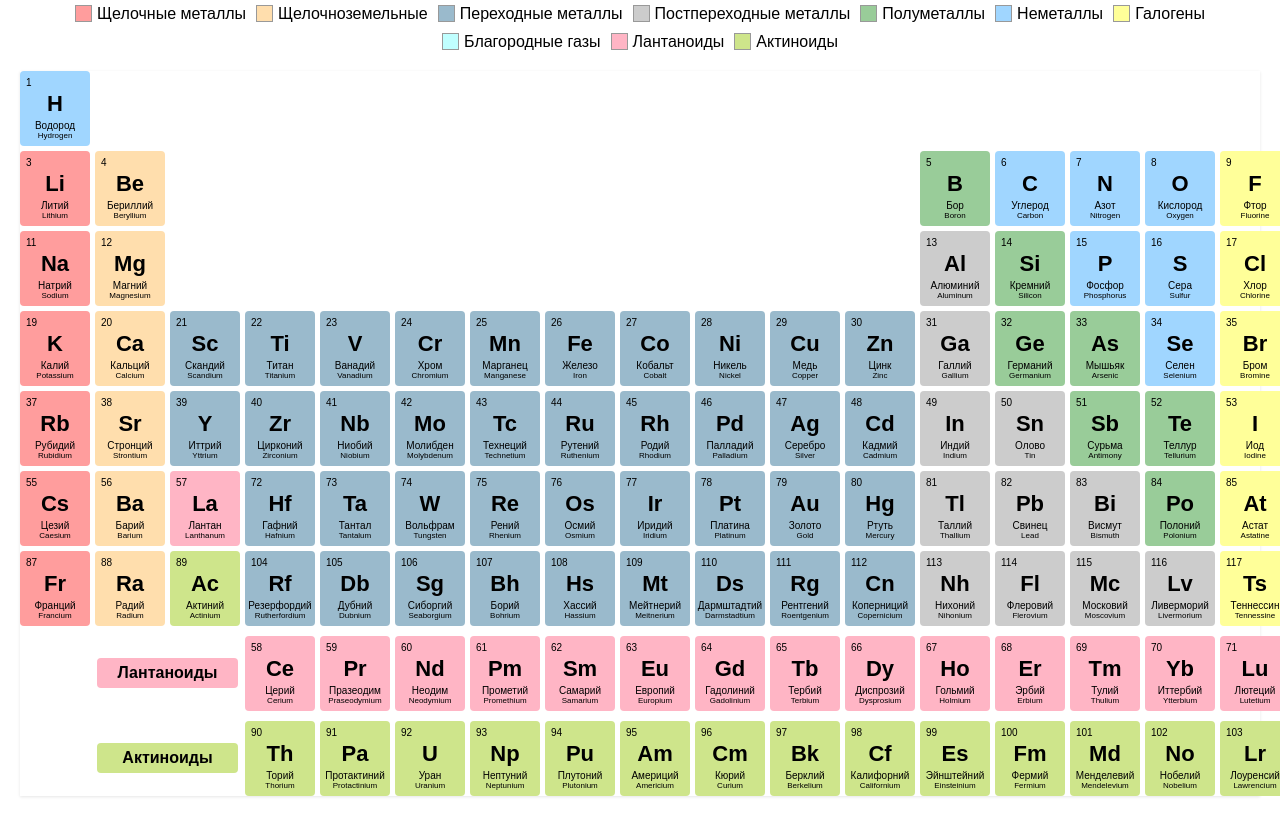
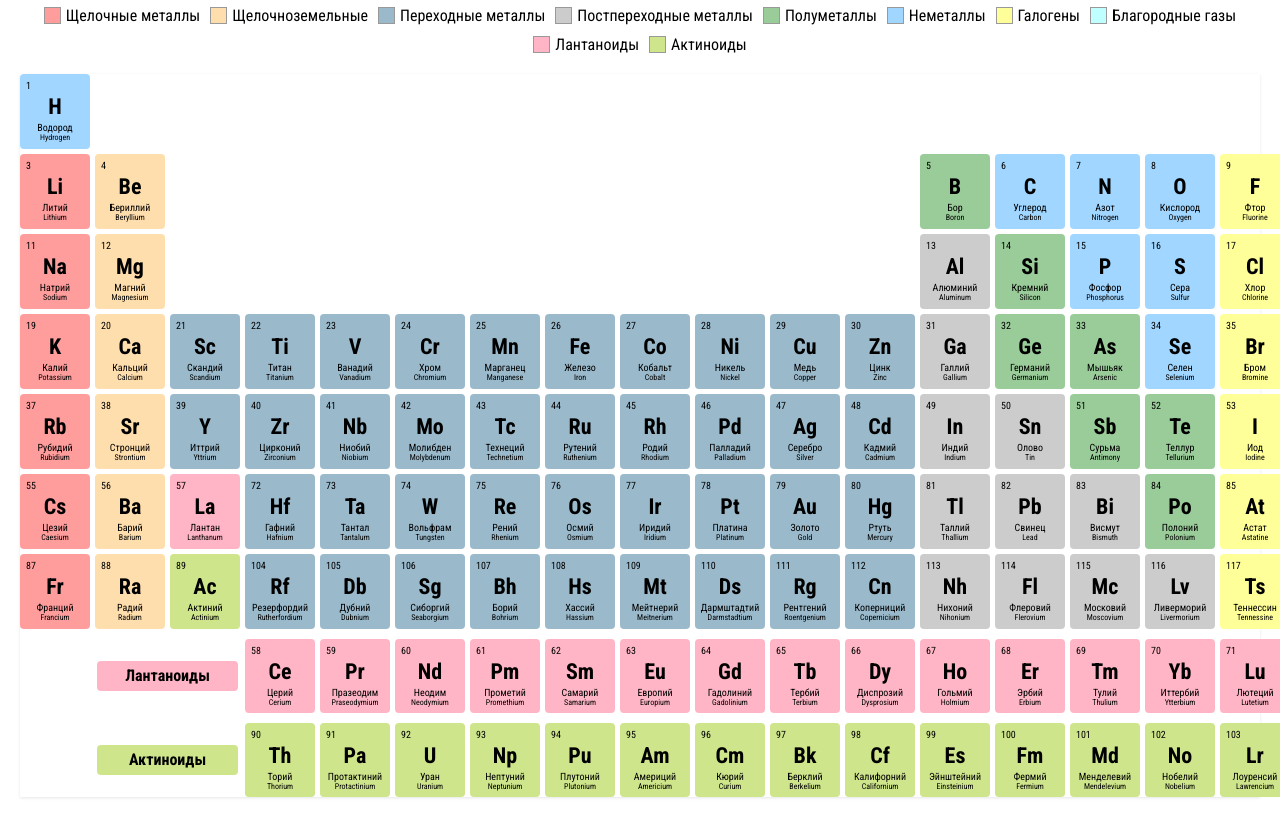
Before and after one commit to Reposes/Web, a plain HTML site: page 03-MendeleevTable/index.html in a window 1280 px wide. Shown: the part 75-892 px from the top of the page. Drawn offline with Linux system fonts and the light colour scheme.

Commit message:
Add Roboto Condensed

```diff
--- a/03-MendeleevTable/style.css
+++ b/03-MendeleevTable/style.css
@@ -1,5 +1,7 @@
+@import url('https://fonts.googleapis.com/css2?family=Roboto+Condensed:ital,wght@0,100..900;1,100..900&display=swap');
 body {
-    font-family: Arial, sans-serif;
+    /*font-family: Arial, Helvetica, sans-serif;*/
+    font-family: Roboto Condensed;
     margin: 20px;
     /*background-color: #e7edbe;*/ /*dark*/
 }
```
